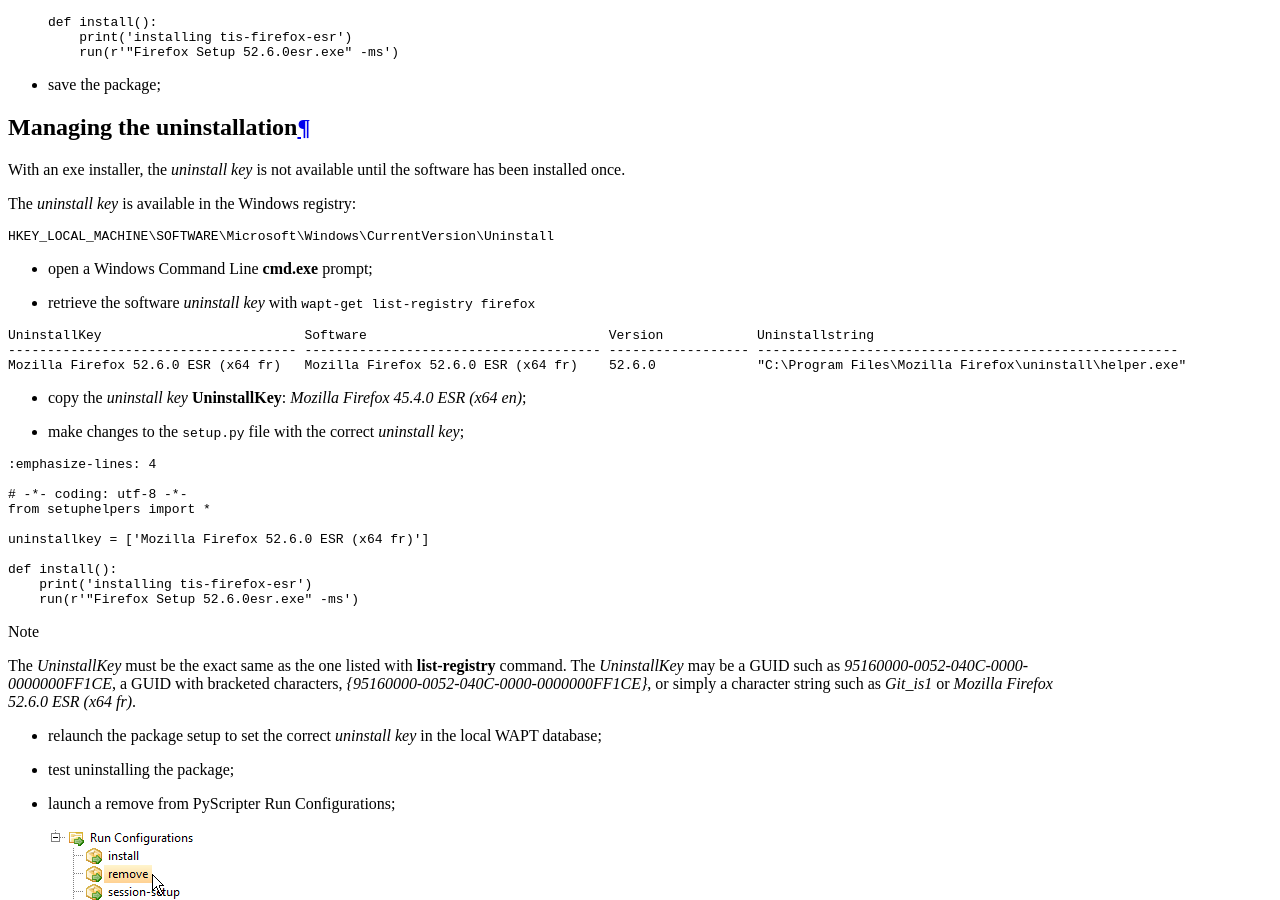
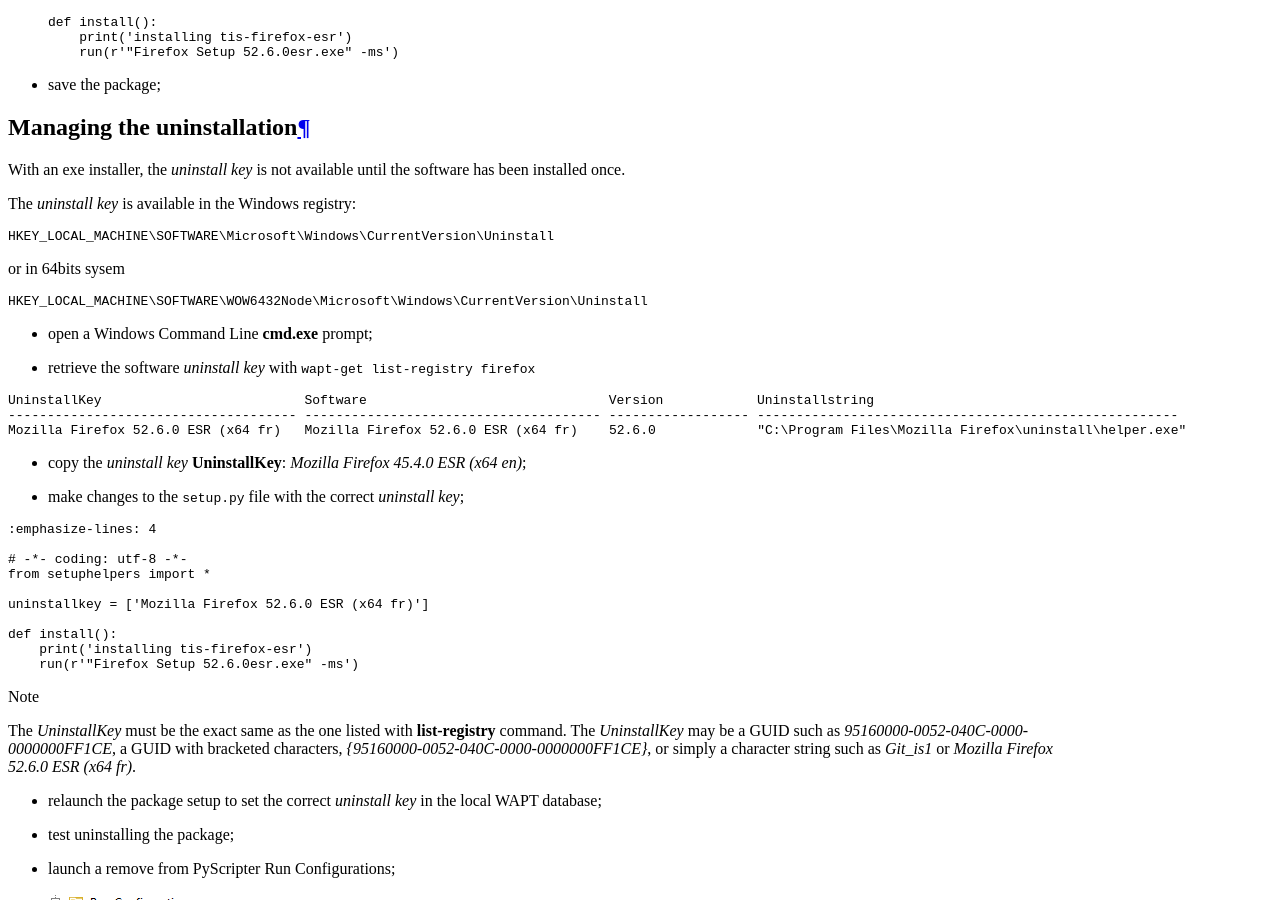
Before and after one commit to tranquilit/WAPT-Documentation, a Sphinx documentation site: the page built from source/wapt-create-packages/package-exe/index.rst, in a window 1280 px wide and 900 px high, scrolled down 4302 px. Built offline with Sphinx 7.4.7 and the Read the Docs theme 2.0.0, drawn with Linux system fonts in a browser that asks for light colours.

Commit message:
Update index.rst
Add to 64 bits system path for uninstall key

```diff
--- a/source/wapt-create-packages/package-exe/index.rst
+++ b/source/wapt-create-packages/package-exe/index.rst
@@ -141,6 +141,12 @@
 
   HKEY_LOCAL_MACHINE\SOFTWARE\Microsoft\Windows\CurrentVersion\Uninstall
 
+or in 64bits sysem
+
+.. code-block:: bash
+
+  HKEY_LOCAL_MACHINE\SOFTWARE\WOW6432Node\Microsoft\Windows\CurrentVersion\Uninstall
+
 * open a Windows Command Line :program:`cmd.exe` prompt;
 
 * retrieve the software *uninstall key* with
```
